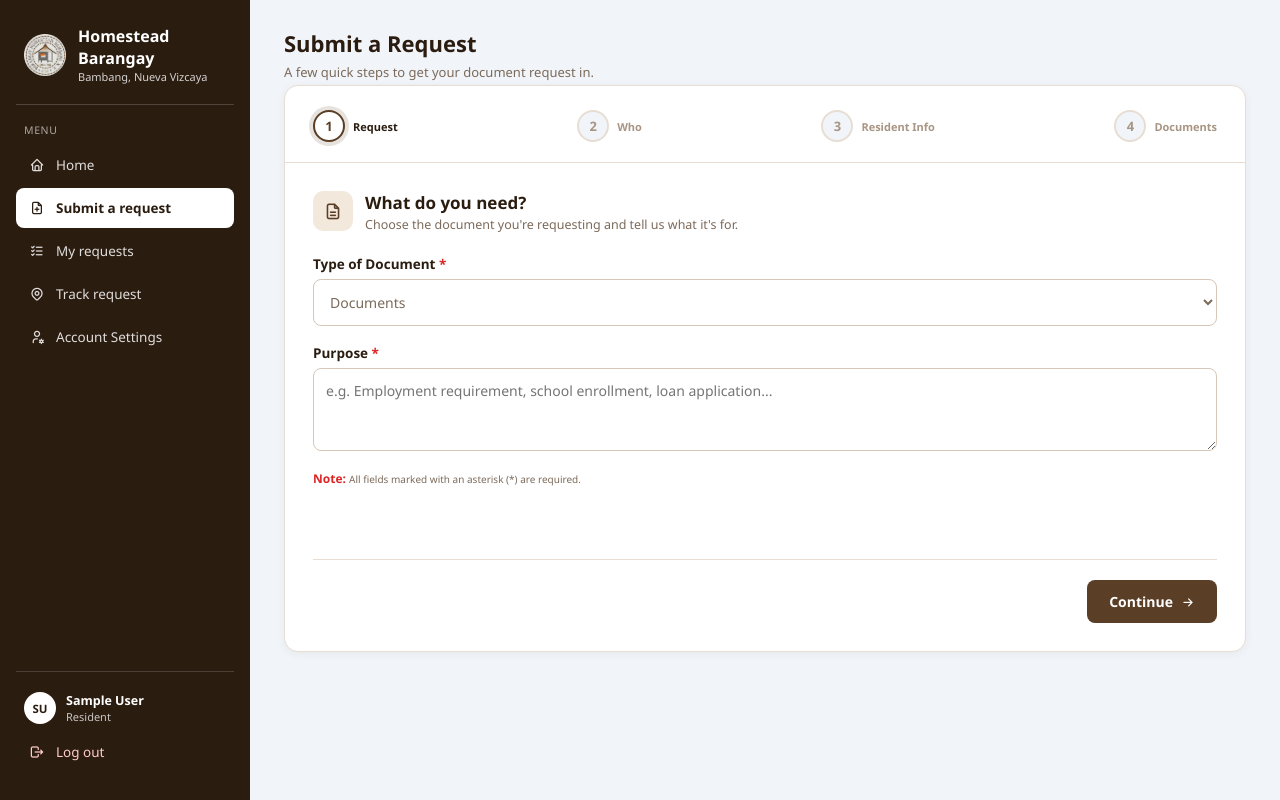
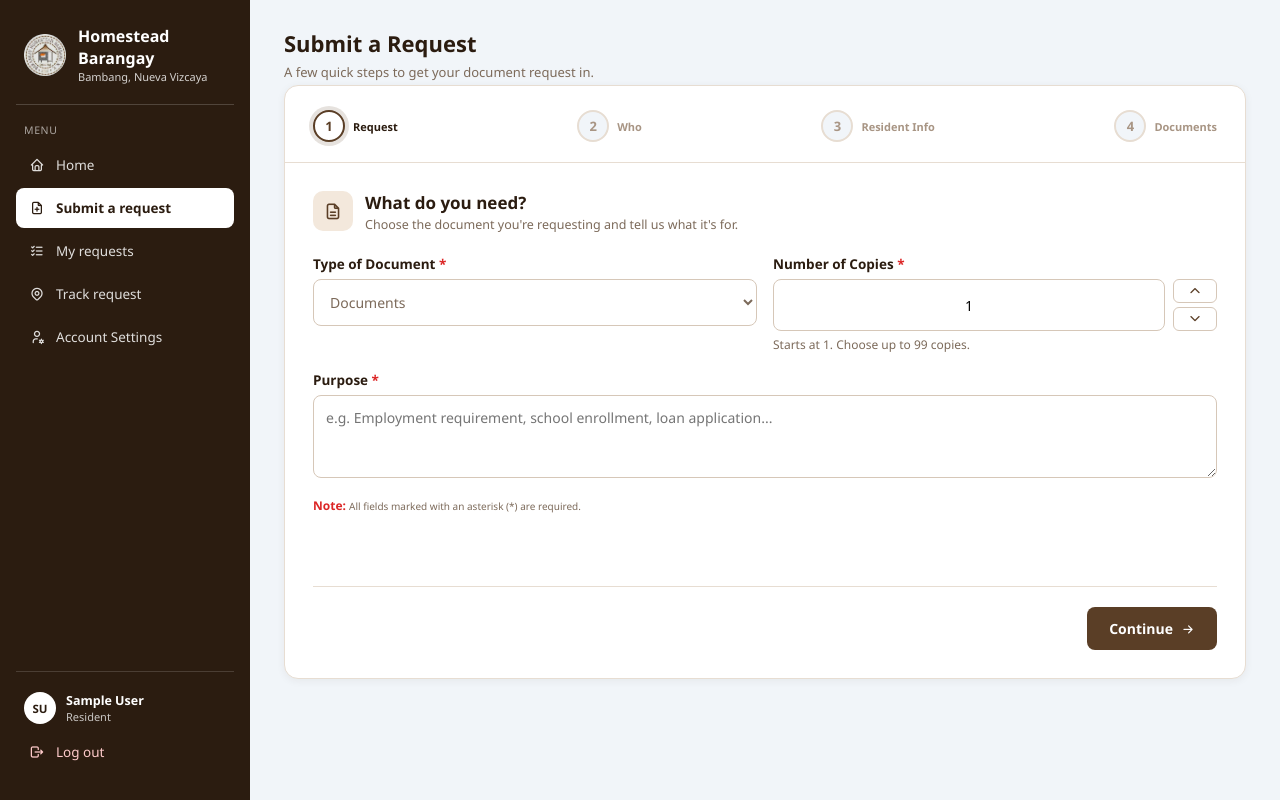
Before and after one commit to jasonabrias1/my_app2, a Laravel app: page /resident/submit in a window 1280 px wide. Run offline with Laravel 12, Linux system fonts and the light colour scheme; the visitor is signed in with stand-in values (Sample User, id 1); data that the repository does not hold is empty.

Commit message:
Add requested document copy counts
Let residents choose 1–99 copies and display the count in admin request views.

Co-authored-by: Copilot <223556219+Copilot@users.noreply.github.com>

```diff
--- a/app/Http/Controllers/ResidentSubmitController.php
+++ b/app/Http/Controllers/ResidentSubmitController.php
@@ -115,6 +115,7 @@ class ResidentSubmitController extends Controller
 
         $rules = [
             'request_type' => ['required', 'string', 'in:' . implode(',', self::DOCUMENT_TYPES)],
+            'copies' => ['required', 'integer', 'min:1', 'max:99'],
             'purpose' => ['required', 'string'],
             'relationship_to_resident' => ['required', 'string', 'in:' . implode(',', self::RELATIONSHIPS)],
             'first_name' => ['required', 'string', 'max:100'],
@@ -183,6 +184,7 @@ class ResidentSubmitController extends Controller
             $requestId = DB::table('document_requests')->insertGetId([
                 'resident_id' => $residentId,
                 'document_type' => trim($validated['request_type']),
+                'copies' => (int) $validated['copies'],
                 'purpose' => trim($validated['purpose']),
                 'first_name' => trim($validated['first_name']),
                 'middle_name' => trim($validated['middle_name'] ?? ''),
--- a/public/script/admin_dashboard_page.js
+++ b/public/script/admin_dashboard_page.js
@@ -312,6 +312,7 @@ function openDetailsModal(btn) {
 
     addDetailSection(body, 'Request Information', 'fa-file-lines', keepDefined([
         { key: 'document_type', label: 'Document Type', value: data.document_type },
+        { key: 'copies', label: 'Copies Requested', value: data.copies == null ? 1 : data.copies },
         { key: 'purpose', label: 'Purpose', value: data.purpose, fullWidth: true },
         { key: 'status', label: 'Status', value: STATUS_LABELS[data.status] || data.status },
         { key: 'request_date', label: 'Date Filed', value: data.request_date },
--- a/public/script/resident_submit.js
+++ b/public/script/resident_submit.js
@@ -350,6 +350,7 @@ function setupRequestForm(form, relationshipSelect) {
 
             var rows = [
                 ['Document', fieldValue('request_type') || '—'],
+                ['Copies', fieldValue('copies') || '1'],
                 ['Resident', full || '—'],
                 ['Purok', fieldValue('address_purok') || '—'],
                 ['Mobile Number', fieldValue('mobile_number') || '—'],
@@ -375,6 +376,24 @@ function setupRequestForm(form, relationshipSelect) {
             list.innerHTML = html;
         }
 
+        var copiesInput = document.getElementById('copies');
+        var copyAdjustButtons = document.querySelectorAll('[data-copy-adjust]');
+        function normalizeCopies() {
+            var copies = parseInt(copiesInput.value, 10);
+            if (isNaN(copies)) copies = 1;
+            copiesInput.value = Math.max(1, Math.min(99, copies));
+        }
+
+        for (var copyIndex = 0; copyIndex < copyAdjustButtons.length; copyIndex++) {
+            copyAdjustButtons[copyIndex].addEventListener('click', function () {
+                var change = parseInt(this.getAttribute('data-copy-adjust'), 10);
+                var copies = parseInt(copiesInput.value, 10);
+                if (isNaN(copies)) copies = 1;
+                copiesInput.value = Math.max(1, Math.min(99, copies + change));
+            });
+        }
+        copiesInput.addEventListener('change', normalizeCopies);
+        copiesInput.addEventListener('blur', normalizeCopies);
 
         document.getElementById('btn-next').addEventListener('click', function () {
             if (!validateCurrentStep()) return;
--- a/public/stylesheet/resident_submit.css
+++ b/public/stylesheet/resident_submit.css
@@ -414,6 +414,54 @@ body {
     resize: vertical;
 }
 
+.copy-quantity-control {
+    display: flex;
+    align-items: stretch;
+    gap: 8px;
+}
+
+.copy-quantity-control input {
+    width: auto;
+    flex: 1;
+    min-width: 0;
+    text-align: center;
+}
+
+.copy-quantity-control input::-webkit-outer-spin-button,
+.copy-quantity-control input::-webkit-inner-spin-button {
+    margin: 0;
+    -webkit-appearance: none;
+}
+
+.copy-quantity-control input[type=number] {
+    -moz-appearance: textfield;
+}
+
+.copy-step-buttons {
+    display: grid;
+    grid-template-rows: 1fr 1fr;
+    gap: 4px;
+}
+
+.copy-step-buttons button {
+    width: 44px;
+    border: 1px solid #d6c7b8;
+    border-radius: 6px;
+    background: #fff;
+    color: var(--primary-light);
+}
+
+.copy-step-buttons button:hover {
+    background: var(--blue-bg);
+}
+
+#copies-help {
+    display: block;
+    margin-top: 5px;
+    color: var(--muted);
+    font-size: 12px;
+}
+
 
 .form-group select option {
     background-color: #fff;
--- a/resources/views/admin/dashboard.blade.php
+++ b/resources/views/admin/dashboard.blade.php
@@ -80,7 +80,7 @@
                 @else
                     <table class="resp-table">
                         <tr class="pt-head">
-                            <th>Tracking Code</th><th>Requestor</th><th>Document</th><th>Status</th>
+                            <th>Tracking Code</th><th>Requestor</th><th>Document</th><th>Copies</th><th>Status</th>
                             <th>Date</th><th>Details</th><th>Print</th>
                         </tr>
                         @foreach ($recent_rows as $r)
@@ -88,6 +88,7 @@
                                 <td data-label="Tracking Code">{{ $r['tracking_code'] ?? '' }}</td>
                                 <td data-label="Requestor">{{ trim(($r['first_name'] ?? '').' '.($r['last_name'] ?? '')) }}</td>
                                 <td data-label="Document">{{ $r['document_type'] ?? '' }}</td>
+                                <td data-label="Copies">{{ $r['copies'] ?? 1 }}</td>
                                 <td data-label="Status"><span class="badge {{ $status_badge_class[$r['status']] ?? '' }}">{{ $status_labels[$r['status']] ?? ($r['status'] ?? '') }}</span></td>
                                 <td data-label="Date">{{ !empty($r['request_date']) ? \Carbon\Carbon::parse($r['request_date'])->format('M j, Y') : '' }}</td>
                                 <td data-label="Details">
@@ -189,7 +190,7 @@
                     <div class="{{ $view === 'pickup' ? 'table-scroll' : '' }}">
                         <table class="resp-table{{ $view === 'pickup' ? ' pickup-table' : '' }}">
                             <tr class="pt-head">
-                                <th>Tracking Code</th><th>Requestor</th><th>Document Type</th>
+                                <th>Tracking Code</th><th>Requestor</th><th>Document Type</th><th>Copies</th>
                                 @if ($view === 'completed')
                                     <th>Purpose</th><th>Contact</th><th>Status</th>
                                 @endif
@@ -206,6 +207,7 @@
                                     <td data-label="Tracking Code">{{ $r['tracking_code'] ?? '' }}</td>
                                     <td data-label="Requestor">{{ trim(($r['first_name'] ?? '').' '.($r['middle_name'] ?? '').' '.($r['last_name'] ?? '').' '.($r['suffix'] ?? '')) }}</td>
                                     <td data-label="Document Type">{{ $r['document_type'] ?? '' }}</td>
+                                    <td data-label="Copies">{{ $r['copies'] ?? 1 }}</td>
                                     @if ($view === 'completed')
                                         <td data-label="Purpose">{{ $r['purpose'] ?? '' }}</td>
                                         <td data-label="Contact">{{ $r['mobile_number'] ?? '' }}@if (!empty($r['email_address']))<br>{{ $r['email_address'] }}@endif</td>
--- a/resources/views/admin/summary.blade.php
+++ b/resources/views/admin/summary.blade.php
@@ -108,7 +108,7 @@
                 <div id="listWrap" style="display:none;">
                     <table id="listTable">
                         <tr>
-                            <th>No.</th><th>Name</th><th>Type of Documents</th><th>Date</th>
+                            <th>No.</th><th>Name</th><th>Type of Documents</th><th>Copies</th><th>Date</th>
                         </tr>
                         @foreach ($summaryRows as $index => $row)
                             @php
@@ -123,6 +123,7 @@
                                     $row['last_name'] ?? '', $row['suffix'] ?? '',
                                 ], fn ($part) => trim((string) $part) !== ''))) }}</td>
                                 <td>{{ $row['document_type'] ?? '' }}</td>
+                                <td>{{ $row['copies'] ?? 1 }}</td>
                                 <td>{{ $date ? date('M j, Y', $date) : '' }}</td>
                             </tr>
                         @endforeach
--- a/resources/views/resident/requests.blade.php
+++ b/resources/views/resident/requests.blade.php
@@ -102,6 +102,11 @@
                                 <?php echo htmlspecialchars($row['purpose'] ?? ''); ?>
                             </div>
 
+                            <div class="purpose">
+                                <strong>Copies requested:</strong>
+                                <?php echo (int) ($row['copies'] ?? 1); ?>
+                            </div>
+
                             <?php if ($rawCode !== '' && $filter !== 'Completed'): ?>
                                 <div style="display: flex; align-items: center; gap: 8px; margin-top: 6px;">
                                     <a class="track-link"
--- a/resources/views/resident/submit.blade.php
+++ b/resources/views/resident/submit.blade.php
@@ -158,8 +158,9 @@
                             </div>
                         </div>
 
+                        <div class="form-row">
                             <div class="form-group">
-                            <label>Type of Document <span class="req-mark">*</span></label>
+                                <label for="request_type">Type of Document <span class="req-mark">*</span></label>
                                 <select name="request_type" id="request_type" required>
                                     <option value="">Documents</option>
                                     <option value="Barangay Certificate / Clearance">Barangay Certificate / Clearance</option>
@@ -169,6 +170,23 @@
                                     <option value="First-Time Job Seeker">First-Time Job Seeker</option>
                                     <option value="Barangay Business Clearance">Barangay Business Clearance</option>
                                 </select>
+                            </div>
+                            <div class="form-group">
+                                <label for="copies">Number of Copies <span class="req-mark">*</span></label>
+                                <div class="copy-quantity-control">
+                                    <input type="number" name="copies" id="copies" min="1" max="99"
+                                        value="{{ old('copies', 1) }}" required aria-describedby="copies-help">
+                                    <div class="copy-step-buttons">
+                                        <button type="button" data-copy-adjust="1" aria-label="Add one copy">
+                                            <i class="ti ti-chevron-up" aria-hidden="true"></i>
+                                        </button>
+                                        <button type="button" data-copy-adjust="-1" aria-label="Remove one copy">
+                                            <i class="ti ti-chevron-down" aria-hidden="true"></i>
+                                        </button>
+                                    </div>
+                                </div>
+                                <small id="copies-help">Starts at 1. Choose up to 99 copies.</small>
+                            </div>
                         </div>
 
 
```
Also changed, not shown: tests/Feature/AdminDashboardTest.php (+12 -2 lines), tests/Feature/ResidentLoginPageTest.php (+49 -0 lines), database/migrations/2026_11_25_000001_add_copies_to_document_requests_table.php (added). Lines whose indentation alone changed are shown as unchanged.
